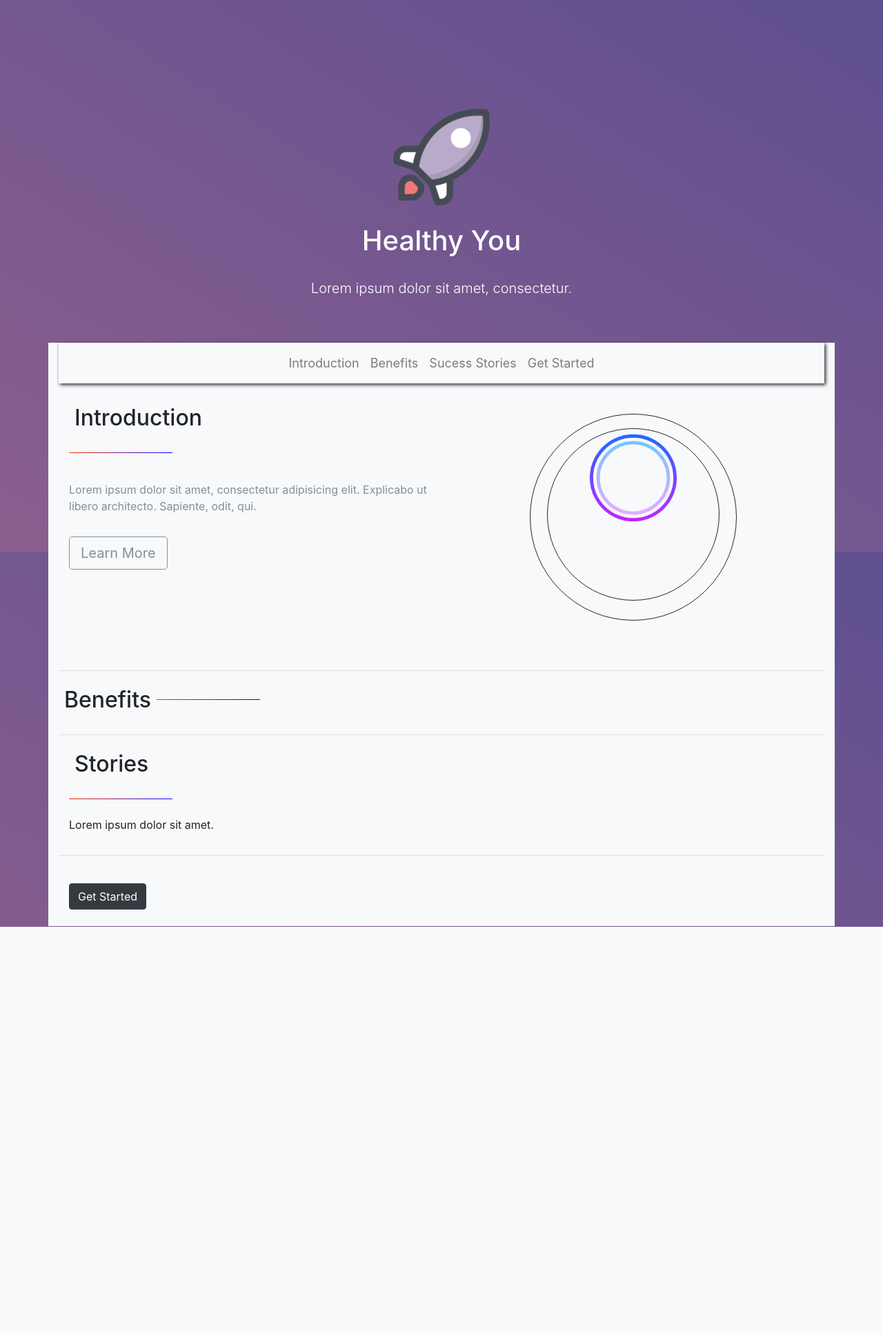
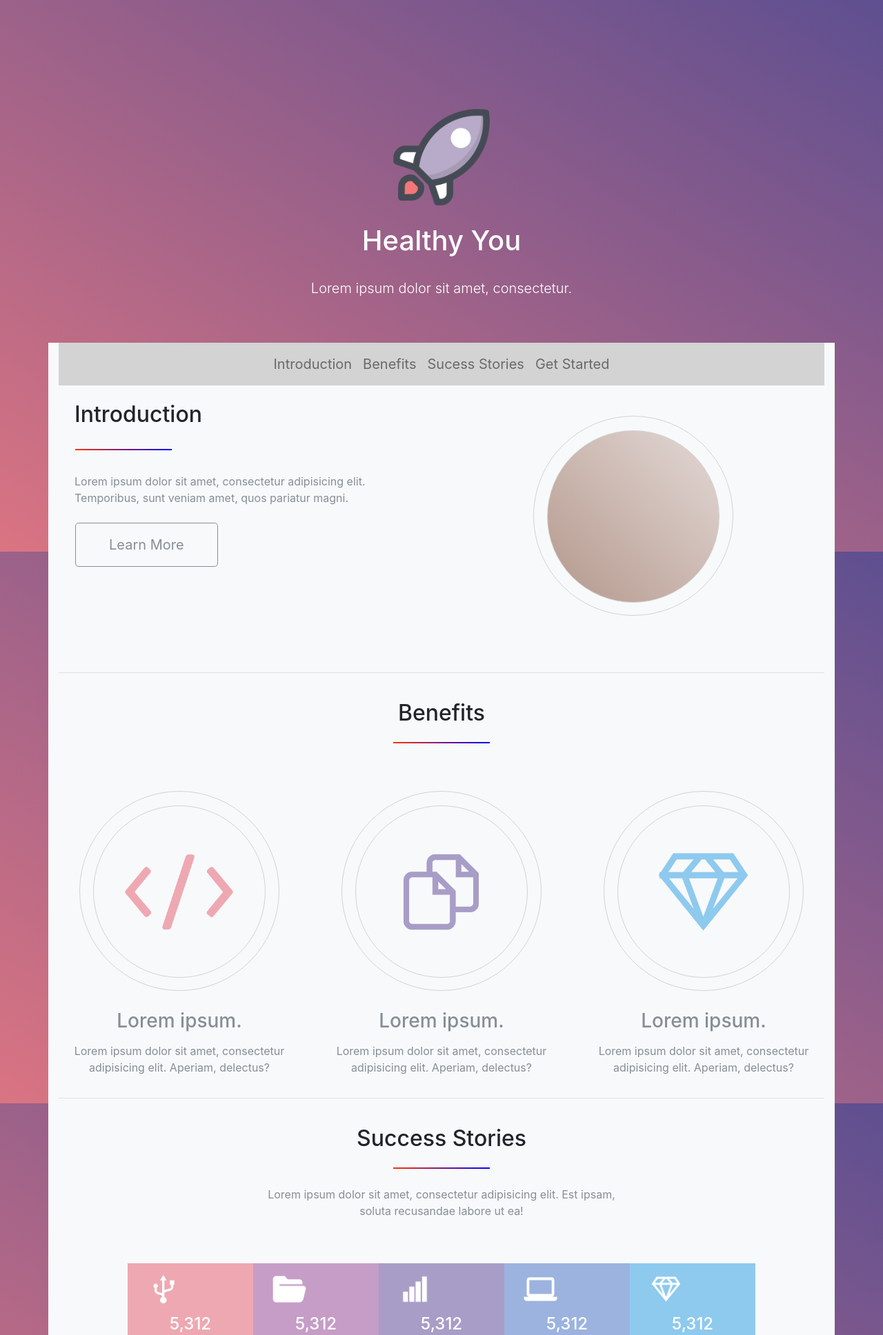
Before and after one commit to smxteddy/healthy-you-onepage, a PHP site: page / in a window 1280 px wide. Shown: the top 1936 px of the page at 69% size. Before the commit the page ends 1344 px from the top, so only its background shows below. Run offline with PHP 8.4, Linux system fonts and the light colour scheme.

Commit message:
full layout complete

```diff
--- a/src/css/style.css
+++ b/src/css/style.css
@@ -1,6 +1,6 @@
 body {
   margin-top: 105px;
-  background: linear-gradient(to top right, #8B5F8E, #5E4F90);
+  background: linear-gradient(to top right, #DA7482, #5E4F90);
   background-repeat: no-repeat;
   background-attachment: fixed;
   background-position: absolute; }
@@ -9,8 +9,8 @@ body {
   color: #fff; }
 
 .navbar {
-  box-shadow: 2px 2px 5px;
-  font-size: 18px; }
+  font-size: 20px;
+  background-color: #D3D3D3; }
 
 #intro {
   height: 400px; }
@@ -18,28 +18,119 @@ body {
 .img-fluid {
   height: auto; }
 
+.section-divider {
+  margin: 25px 0;
+  height: 2px;
+  width: 140px;
+  border: 0;
+  background: linear-gradient(to right, #ff3300 0%, #0000ff 100%); }
+
 .circle-border-outer {
-  height: 300px;
-  width: 300px;
+  display: block;
+  height: 290px;
+  width: 290px;
   margin: 20px;
   border: 1px solid;
   border-radius: 300px;
+  border-color: #D3D3D3;
   -webkit-border-radius: 300px;
   -moz-border-radius: 300px; }
 
 .circle-border-inner {
+  display: block;
+  background: linear-gradient(to bottom left, #E3D9D6, #B4988C);
   height: 250px;
   width: 250px;
   margin: 20px;
   border: 1px solid;
+  border-color: #D3D3D3;
   border-radius: 250px;
   -webkit-border-radius: 250px;
   -moz-border-radius: 250px; }
 
-.section-divider {
-  margin: 25px 0;
-  height: 1px;
-  width: 150px;
-  border: 0;
-  background: black;
-  background: linear-gradient(to right, #ff3300 0%, #0000ff 100%); }
+.benefits-border-outer-one {
+  display: block;
+  height: 290px;
+  width: 290px;
+  margin: 20px;
+  border: 1px solid;
+  border-radius: 300px;
+  border-color: #D3D3D3;
+  -webkit-border-radius: 300px;
+  -moz-border-radius: 300px; }
+
+.benefits-border-inner-one {
+  display: block;
+  background: url("../img/code.png") center no-repeat;
+  background-size: 225px;
+  height: 250px;
+  width: 250px;
+  margin: 20px;
+  border: 1px solid;
+  border-color: #D3D3D3;
+  border-radius: 250px;
+  -webkit-border-radius: 250px;
+  -moz-border-radius: 250px; }
+
+.benefits-border-outer-two {
+  display: block;
+  height: 290px;
+  width: 290px;
+  margin: 20px;
+  border: 1px solid;
+  border-radius: 300px;
+  border-color: #D3D3D3;
+  -webkit-border-radius: 300px;
+  -moz-border-radius: 300px; }
+
+.benefits-border-inner-two {
+  display: block;
+  background: url("../img/documents.png") center no-repeat;
+  background-size: 225px;
+  height: 250px;
+  width: 250px;
+  margin: 20px;
+  border: 1px solid;
+  border-color: #D3D3D3;
+  border-radius: 250px;
+  -webkit-border-radius: 250px;
+  -moz-border-radius: 250px; }
+
+.benefits-border-outer-three {
+  display: block;
+  height: 290px;
+  width: 290px;
+  margin: 20px;
+  border: 1px solid;
+  border-radius: 300px;
+  border-color: #D3D3D3;
+  -webkit-border-radius: 300px;
+  -moz-border-radius: 300px; }
+
+.benefits-border-inner-three {
+  display: block;
+  background: url("../img/diamond.png") center no-repeat;
+  background-size: 225px;
+  height: 250px;
+  width: 250px;
+  margin: 20px;
+  border: 1px solid;
+  border-color: #D3D3D3;
+  border-radius: 250px;
+  -webkit-border-radius: 250px;
+  -moz-border-radius: 250px; }
+
+#stories #col-1 {
+  background-color: #EEA8B1; }
+
+#stories #col-2 {
+  background-color: #C69DC7; }
+
+#stories #col-3 {
+  background-color: #A89DC7; }
+
+#stories #col-4 {
+  background-color: #9CB3DF; }
+
+#stories #col-5 {
+  background-color: #8ECAEE; }
--- a/src/index.html
+++ b/src/index.html
@@ -25,10 +25,9 @@
 
       <!-- CONTENT SECTIONS + NAV -->
       <section id="content">
-
         <div class="container bg-light">
 
-        <nav class="navbar navbar-expand-sm bg-light navbar-light">
+          <nav class="navbar navbar-expand-sm navbar-light">
             <div class="container">
               <button class="navbar-toggler" data-toggle="collapse" data-target="#navbarCollapse">
                 <span class="navbar-toggler-icon"></span>
@@ -57,16 +56,19 @@
             <div class="container bg-light">
               <div class="row">
                 <div class="col-md-6 py-4">
-                <h2 class="display p-2">Introduction</h2>
+                  <h2 class="display px-2 ">Introduction</h2>
+                  <div class="row px-4">
                     <hr class="section-divider">
-                <p class="py-3 text-secondary">Lorem ipsum dolor sit amet, consectetur adipisicing elit.
-                  Explicabo ut libero architecto. Sapiente, odit, qui.</p>
-                <a class="btn btn-outline-secondary btn-lg text-seconary action-btn-primary" href="#about">Learn More</a>
+                  </div>
+                  <p class="p-2 text-secondary">Lorem ipsum dolor sit amet, consectetur adipisicing elit.
+                    Temporibus, sunt veniam amet, quos pariatur magni.</p>
+                    <div class="row px-4">
+                      <a class="px-5 py-3 btn btn-outline-secondary btn-lg text-secondary action-btn-primary" href="#about">Learn More</a>
+                    </div>
                 </div>
                 <div class="col-md-6 py-4">
                   <div class="circle-border-outer mx-auto">
                     <div class="circle-border-inner mx-auto">
-                    <img src="img/circle.png" alt="" class="d-block mx-auto mb-4 img-fluid rounded-circle w-5">
                     </div>
                   </div>
                 </div>
@@ -78,12 +80,40 @@
           <!-- BENEFITS -->
           <section id="benefits">
             <div class="container bg-light">
-            <div class="row">
-              <h2 class="display p-2">Benefits</h2>
-              <hr class="section-divider">
-              <div class="col-md-4"></div>
-              <div class="col-md-4"></div>
-              <div class="col-md-4"></div>
+              <div class="row d-flex justify-content-center">
+                <div class="col-md-6 py-4 text-center align-items-center">
+                  <h2 class="display px-2">Benefits</h2>
+                  <hr class="section-divider mx-auto">
+                </div>
+                <div class="row d-flex">
+                  <div class="col-md-4">
+                    <div class="benefits-border-outer-one mx-auto">
+                      <div class="benefits-border-inner-one mx-auto">
+                      </div>
+                    </div>
+                    <h3 class="display text-secondary text-center py-2">Lorem ipsum.</h3>
+                    <p class="text-secondary text-center">Lorem ipsum dolor sit amet,
+                      consectetur adipisicing elit. Aperiam, delectus?</p>
+                  </div>
+                  <div class="col-md-4">
+                    <div class="benefits-border-outer-two mx-auto">
+                      <div class="benefits-border-inner-two mx-auto">
+                      </div>
+                    </div>
+                    <h3 class="display text-secondary text-center py-2">Lorem ipsum.</h3>
+                    <p class="text-secondary text-center">Lorem ipsum dolor sit amet,
+                      consectetur adipisicing elit. Aperiam, delectus?</p>
+                  </div>
+                  <div class="col-md-4">
+                    <div class="benefits-border-outer-three mx-auto">
+                      <div class="benefits-border-inner-three mx-auto">
+                      </div>
+                    </div>
+                    <h3 class="text-secondary text-center py-2">Lorem ipsum.</h3>
+                    <p class="text-secondary text-center">Lorem ipsum dolor sit amet,
+                      consectetur adipisicing elit. Aperiam, delectus?</p>
+                  </div>
+                </div>
               </div>
             </div>
           </section>
@@ -92,13 +122,57 @@
           <!-- SUCCESS STORIES-->
           <section id="stories">
             <div class="container bg-light">
-            <div class="row">
+              <div class="row d-flex justify-content-center">
+                <div class="col-md-6 py-4 text-center align-items-center">
+                  <h2 class="display px-2">Success Stories</h2>
+                  <hr class="section-divider mx-auto">
+                  <p class="text-secondary text-center">Lorem ipsum dolor sit amet, consectetur adipisicing elit. Est ipsam, soluta recusandae labore ut ea!</p>
+                </div>
+              </div>
+              <div class="row d-flex justify-content-center">
+                <div class="container rounded p-4">
+                  <div class="row d-flex justify-content-center">
+                    <div class="col-sm-2" id="col-1">
+                      <img src="img/connect.png" alt="" class="img-fluid mx-auto py-3" height="75" width="75">
+                      <h4 class="display text-white text-center">5,312</h4>
+                      <h4 class="display text-white text-center">Lorem.</h4>
+                    </div>
+                    <div class="col-sm-2" id="col-2">
+                      <img src="img/folder.png" alt="" class="img-fluid mx-auto py-3" height="75" width="75">
+                      <h4 class="display text-white text-center">5,312</h4>
+                      <h4 class="display text-white text-center">Lorem.</h4>
+                    </div>
+                    <div class="col-sm-2" id="col-3">
+                      <img src="img/graph.png" alt="" class="img-fluid mx-auto py-3" height="75" width="75">
+                      <h4 class="display text-white text-center">5,312</h4>
+                      <h4 class="display text-white text-center">Lorem.</h4>
+                    </div>
+                    <div class="col-sm-2" id="col-4">
+                      <img src="img/laptop.png" alt="" class="img-fluid mx-auto py-3" height="75" width="75">
+                      <h4 class="display text-white text-center">5,312</h4>
+                      <h4 class="display text-white text-center">Lorem.</h4>
+                    </div>
+                    <div class="col-sm-2" id="col-5">
+                      <img src="img/white-diamond.png" alt="" class="img-fluid mx-auto py-3" height="75" width="75">
+                      <h4 class="display text-white text-center">5,312</h4>
+                      <h4 class="display text-white text-center">Lorem.</h4>
+                    </div>
+                  </div>
+                </div>
+              <div class="row d-flex">
                 <div class="col-md-6">
-                <h2 class="display p-2">Stories</h2>
-                <hr class="section-divider">
-                <p>Lorem ipsum dolor sit amet.</p>
+                  <p class="text-secondary">
+                    Lorem ipsum dolor sit amet, consectetur adipisicing elit.
+                    Explicabo saepe temporibus minus neque mollitia hic ex earum.
+                    Impedit ipsa illo odit dolorum accusantium sit animi!
+                  </p>
                 </div>
                 <div class="col-md-6">
+                  <p class="text-secondary">
+                    Lorem ipsum dolor sit amet, consectetur adipisicing elit. E
+                    xplicabo saepe temporibus minus neque mollitia hic ex earum.
+                    Impedit ipsa illo odit dolorum accusantium sit animi!
+                  </p>
                 </div>
               </div>
             </div>
@@ -107,12 +181,19 @@
 
           <!-- GET STARTED-->
           <section id="start">
-          <div class="container py-4 bg-light">
-            <div class="row">
-              <div class="col-md-12">
-                <button class="btn btn-large btn-dark">
-                  Get Started
-                </button>
+            <div class="container bg-light">
+              <div class="row d-flex justify-content-center">
+                <div class="col-md-6 py-4 text-center align-items-center">
+                  <h2 class="display px-2">Get Started</h2>
+                  <hr class="section-divider mx-auto">
+                  <p class="text-secondary text-center">Lorem ipsum dolor sit amet,
+                    consectetur adipisicing elit. Est ipsam, soluta recusandae labore ut ea!</p>
+                </div>
+              </div>
+              <div class="row d-flex justify-content-center py-4">
+                <div class="col-md-6 py-4 text-center align-items-center">
+                  <a class="btn btn-outline-secondary btn-lg text-secondary action-btn-primary px-5 py-3" href="#start">Start Now</a>
+                  <a class="btn btn-outline-secondary btn-lg text-secondary action-btn-primary px-5 py-3" href="#about">Learn More</a>
                 </div>
               </div>
             </div>
@@ -123,11 +204,77 @@
 
       <!-- FOOTER -->
       <footer>
-        <div class="container">
+        <div class="container py-5">
+
+          <div class="row d-flex text-white">
+            <div class="col-md-6">
+              <h2 class="display py-2">
+                Lorem ipsum dolor.
+              </h2>
+            </div>
+            <div class="col-md-6">
+              <h2 class="display py-2">
+                Lorem ipsum dolor.
+              </h2>
+            </div>
+          </div>
+
+          <div class="row d-flex text-white">
+            <div class="col-md-6">
+              <p class="py-4 d-inline-block">
+                Lorem ipsum dolor sit amet, consectetur adipisicing elit.
+                Repudiandae hic suscipit et dicta dolor, obcaecati magnam deleniti recusandae consequatur harum fuga temporibus, illo beatae. Velit.
+              </p>
+            </div>
+            <div class="col-md-6">
               <div class="row">
-            <div class="col-md-6"></div>
-            <div class="col-md-6"></div>
+                <div class="col-md-4">
+                  <p class="lead">
+                    <b>Address</b>
+                  </p>
                 </div>
+                <div class="col-md-8">
+                  <p>1234 Somewhere Road, Nashville, TN 00000</p>
+                </div>
+              </div>
+              <div class="row">
+                <div class="col-md-4">
+                  <p class="lead">
+                    <b>Phone</b>
+                  </p>
+                </div>
+                <div class="col-md-8">
+                  <p>123-456-7890 x123</p>
+                </div>
+              </div>
+              <div class="row">
+                <div class="col-md-4">
+                  <p class="lead">
+                    <b>Email</b>
+                  </p>
+                </div>
+                <div class="col-md-8">
+                  <p>info@email.com</p>
+                </div>
+              </div>
+            </div>
+          </div>
+
+          <div class="row d-flex ">
+            <div class="col-md-6">
+              <a class="px-5 py-3 btn btn-outline-light btn-lg text-white action-btn-primary" href="#about">Learn More</a>
+            </div>
+            <div class="col-md-6">
+
+            </div>
+          </div>
+
+          <div class="row d-flex text-center text-white py-5">
+            <div class="col-lg-12">
+              <p class="lead">Brand Copyright 2018</p>
+            </div>
+          </div>
+
         </div>
       </footer>
 
--- a/src/scss/style.scss
+++ b/src/scss/style.scss
@@ -1,18 +1,20 @@
 // Main Sass File
 body{
   margin-top:105px;
-  background: linear-gradient(to top right, #8B5F8E, #5E4F90);
+  background: linear-gradient(to top right, #DA7482, #5E4F90);
   background-repeat: no-repeat;
   background-attachment: fixed;
   background-position: absolute;
 }
+
 #header{
   color: #fff;
 }
 
 .navbar{
-  box-shadow:2px 2px 5px;
-  font-size: 18px;
+  font-size: 20px;
+  background-color: #D3D3D3;
+
 }
 
 #intro{
@@ -23,31 +25,138 @@ body{
   height: auto;
 }
 
+.section-divider{
+  margin: 25px 0;
+  height: 2px;
+  width: 140px;
+  border: 0;
+  background: linear-gradient(to right, #ff3300 0%, #0000ff 100%);
+}
+
 .circle-border-outer{
-  height: 300px;
-  width: 300px;
+  display: block;
+  height: 290px;
+  width: 290px;
   margin: 20px;
   border:1px solid;
   border-radius: 300px;
+  border-color: #D3D3D3;
   -webkit-border-radius: 300px;
   -moz-border-radius: 300px;
 }
 
 .circle-border-inner{
+  display: block;
+  background: linear-gradient(to bottom left, #E3D9D6, #B4988C);
   height: 250px;
   width: 250px;
   margin: 20px;
   border:1px solid;
+  border-color: #D3D3D3;
   border-radius: 250px;
   -webkit-border-radius: 250px;
   -moz-border-radius: 250px;
 }
 
-.section-divider{
-  margin: 25px 0;
-  height: 1px;
-  width: 150px;
-  border: 0;
-  background: black;
-  background: linear-gradient(to right, #ff3300 0%, #0000ff 100%);
+.benefits-border-outer-one{
+  display: block;
+  height: 290px;
+  width: 290px;
+  margin: 20px;
+  border:1px solid;
+  border-radius: 300px;
+  border-color: #D3D3D3;
+  -webkit-border-radius: 300px;
+  -moz-border-radius: 300px;
 }
+
+.benefits-border-inner-one{
+  display: block;
+  background: url('../img/code.png') center no-repeat;
+  background-size: 225px;
+  height: 250px;
+  width: 250px;
+  margin: 20px;
+  border:1px solid;
+  border-color: #D3D3D3;
+  border-radius: 250px;
+  -webkit-border-radius: 250px;
+  -moz-border-radius: 250px;
+}
+
+.benefits-border-outer-two{
+  display: block;
+  height: 290px;
+  width: 290px;
+  margin: 20px;
+  border:1px solid;
+  border-radius: 300px;
+  border-color: #D3D3D3;
+  -webkit-border-radius: 300px;
+  -moz-border-radius: 300px;
+}
+
+.benefits-border-inner-two{
+  display: block;
+  background: url('../img/documents.png') center no-repeat;
+  background-size: 225px;
+  height: 250px;
+  width: 250px;
+  margin: 20px;
+  border:1px solid;
+  border-color: #D3D3D3;
+  border-radius: 250px;
+  -webkit-border-radius: 250px;
+  -moz-border-radius: 250px;
+}
+
+.benefits-border-outer-three{
+  display: block;
+  height: 290px;
+  width: 290px;
+  margin: 20px;
+  border:1px solid;
+  border-radius: 300px;
+  border-color: #D3D3D3;
+  -webkit-border-radius: 300px;
+  -moz-border-radius: 300px;
+}
+
+.benefits-border-inner-three{
+  display: block;
+  background: url('../img/diamond.png') center no-repeat;
+  background-size: 225px;
+  height: 250px;
+  width: 250px;
+  margin: 20px;
+  border:1px solid;
+  border-color: #D3D3D3;
+  border-radius: 250px;
+  -webkit-border-radius: 250px;
+  -moz-border-radius: 250px;
+}
+
+#stories{
+
+  #col-1 {
+    background-color: #EEA8B1;
+  }
+
+  #col-2{
+    background-color: #C69DC7;
+  }
+
+  #col-3{
+    background-color: #A89DC7;
+  }
+
+  #col-4{
+    background-color: #9CB3DF;
+
+  }
+
+  #col-5{
+    background-color: #8ECAEE;
+
+  }
+}
```
Also changed, not shown: src/img/circle.png (deleted), src/img/code.png (added), src/img/connect.png (added), src/img/diamond.png (added), src/img/documents.png (added), src/img/folder.png (added), src/img/graph.png (added), src/img/laptop.png (added), src/img/white-diamond.png (added). Lines whose indentation alone changed are shown as unchanged.
